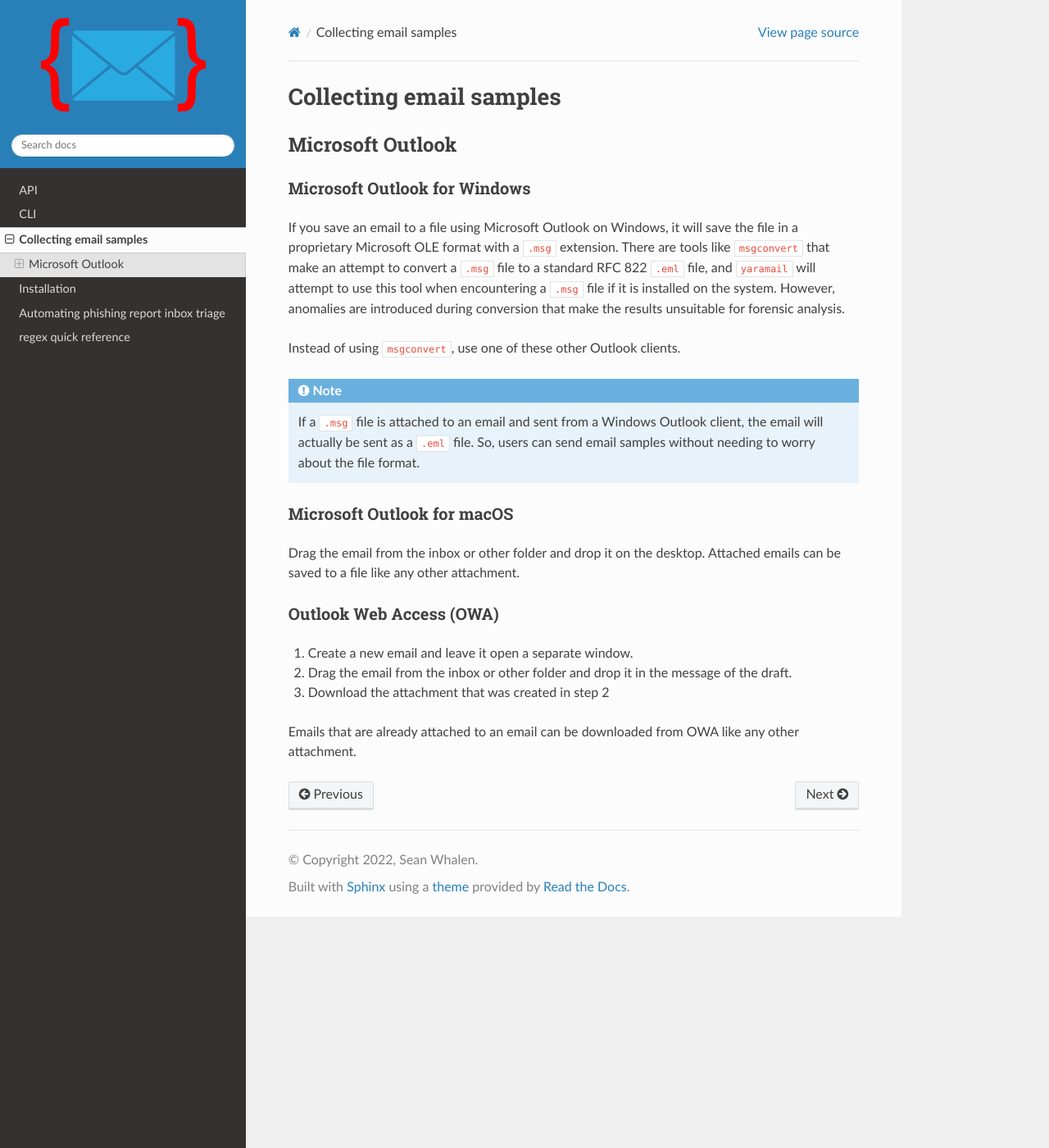
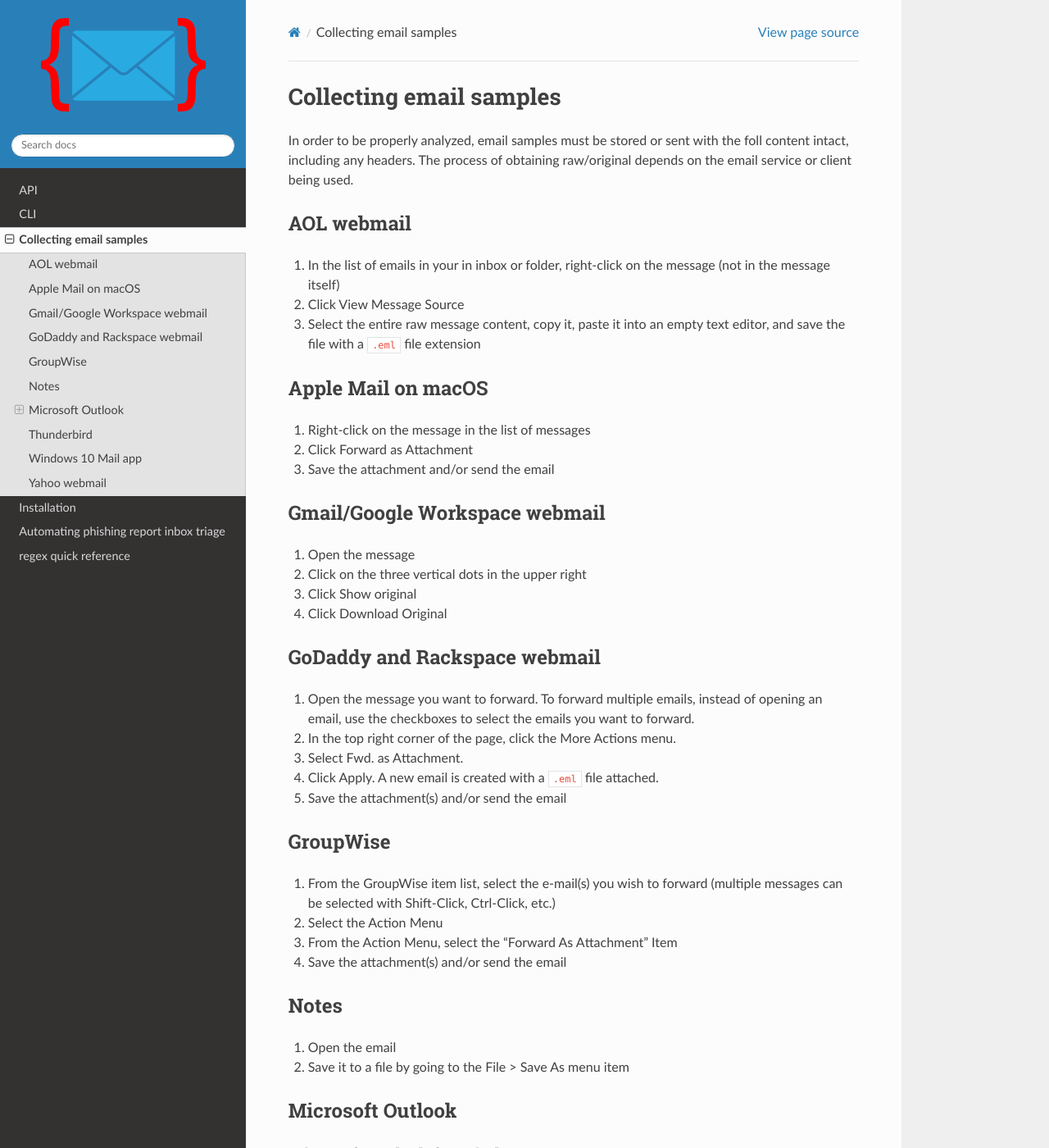
Before and after one commit to seanthegeek/yaramail, a Sphinx documentation site: the page built from docs/source/collecting_samples.md, in a window 1280 px wide and 1400 px high. Shown: the whole window at 82% size. Built offline with Sphinx 7.4.7 and the Read the Docs theme 2.0.0, drawn with Linux system fonts in a browser that asks for light colours; some of the changed text lies outside the part shown.

Commit message:
Update documentation

```diff
--- a/docs/source/collecting_samples.md
+++ b/docs/source/collecting_samples.md
@@ -1,4 +1,47 @@
 # Collecting email samples
+
+In order to be properly analyzed, email samples must be stored or sent with
+the foll content intact, including any headers. The process of obtaining
+raw/original depends on the email service or client being used.
+
+## AOL webmail
+
+1. In the list of emails in your in inbox or folder, right-click on the message (not in the message itself)
+2. Click View Message Source
+3. Select the entire raw message content, copy it, paste it into an empty text editor, and save the file with a `.eml` file extension
+
+## Apple Mail on macOS
+
+1. Right-click on the message in the list of messages
+2. Click Forward as Attachment
+3. Save the attachment and/or send the email
+
+## Gmail/Google Workspace webmail
+
+1. Open the message
+2. Click on the three vertical dots in the upper right
+3. Click Show original
+4. Click Download Original
+
+## GoDaddy and Rackspace webmail
+
+1. Open the message you want to forward. To forward multiple emails, instead of opening an email, use the checkboxes to select the emails you want to forward.
+2. In the top right corner of the page, click the More Actions menu.
+3. Select Fwd. as Attachment.
+4. Click Apply. A new email is created with a `.eml` file attached.
+5. Save the attachment(s) and/or send the email
+
+## GroupWise
+
+1. From the GroupWise item list, select the e-mail(s) you wish to forward (multiple messages can be selected with Shift-Click, Ctrl-Click, etc.)
+2. Select the Action Menu
+3. From the Action Menu, select the “Forward As Attachment” Item
+4. Save the attachment(s) and/or send the email
+
+## Notes
+
+1. Open the email
+2. Save it to a file by going to the File > Save As menu item
 
 ## Microsoft Outlook
 
@@ -33,3 +76,22 @@
 
 Emails that are already attached to an email can be downloaded from OWA like
 any other attachment.
+
+## Thunderbird
+
+1. In the messages list, right-click on the message you want to forward (or select multiple messages and then right click)
+2. Select Forward as attachment
+3. Save the attachment(s) and/or send the email
+
+## Windows 10 Mail app
+
+1. Open the message
+2. Click on the three horizontal dots in the upper right
+3. Click Save As, and save the email as a file
+4. Attach the saved file to a new email, fill in the To field, and click send
+
+## Yahoo webmail
+
+1. Open the message
+2. Click on the three horizontal dots in the upper right, and click View Raw Message
+3. Select the entire raw message content, copy it, paste it into an empty text editor, and save the file with a .eml file extension
```
Also changed, not shown: other parts of docs/source/collecting_samples.md (+1 -1 lines), docs/source/cli.md (+11 -8 lines), yaramail/__init__.py (+14 -8 lines), 1 other file.
